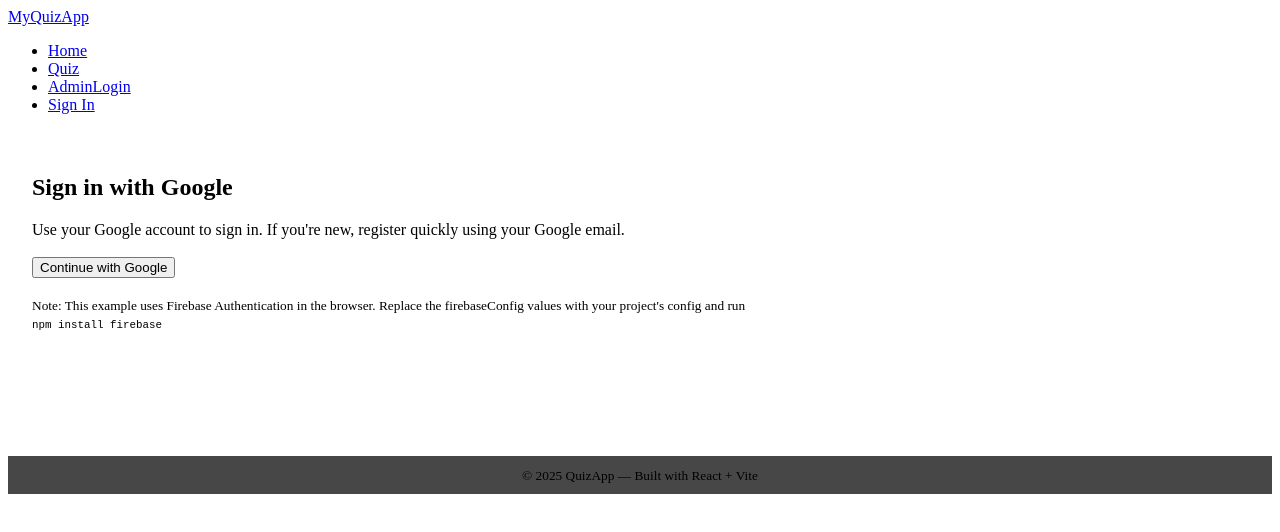
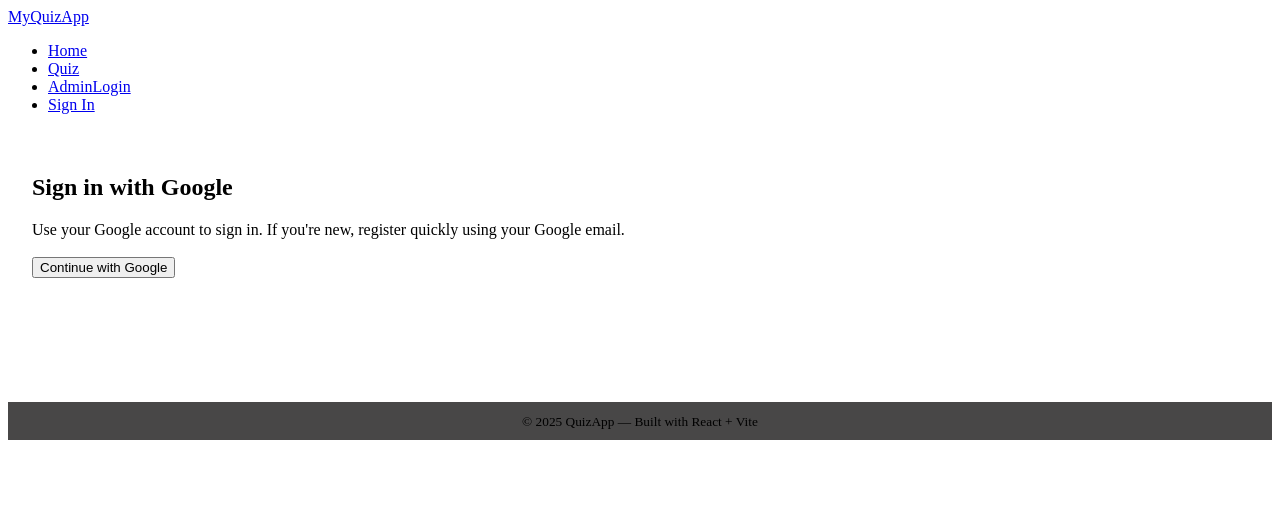
Before and after one commit to SolenSarkar/myquiz, a React (Vite) app in the folder myquiz-main/: page /signin in a window 1280 px wide. Shown: the top 532 px of the page. Built offline with nearby package versions, Linux system fonts and the light colour scheme; no server answers; the HTML template or start-up script is replaced by a standard one.

Commit message:
Fix Firebase duplicate initialization in SignIn page

```diff
--- a/myquiz-main/src/pages/SignIn.jsx
+++ b/myquiz-main/src/pages/SignIn.jsx
@@ -1,22 +1,8 @@
 // New SignIn page with Google Authentication (Firebase)
 import React, { useEffect, useState } from 'react'
 import { useNavigate } from 'react-router-dom'
-
-// Firebase modular SDK
-import { initializeApp, getApps } from 'firebase/app'
-import { getAuth, GoogleAuthProvider, signInWithPopup, signOut } from 'firebase/auth'
-import { auth as FirebaseAuth } from '../firebase'
-
-// Initialize Firebase app (replace config with your project's values)
-const firebaseConfig = {
-  apiKey: "REPLACE_ME",
-  authDomain: "REPLACE_ME",
-  projectId: "REPLACE_ME",
-  appId: "REPLACE_ME"
-}
-if (!getApps().length) {
-  initializeApp(firebaseConfig)
-}
+import { GoogleAuthProvider, signInWithPopup, signOut } from 'firebase/auth'
+import { auth } from '../firebase'
 
 export default function SignIn() {
   const navigate = useNavigate()
@@ -25,7 +11,6 @@ export default function SignIn() {
   const [error, setError] = useState(null)
   const [registered, setRegistered] = useState(false)
 
-  const auth = FirebaseAuth;
   const provider = new GoogleAuthProvider()
 
   useEffect(() => {
@@ -109,14 +94,6 @@ export default function SignIn() {
           {error && (
             <div role="alert" style={{ color: '#ff6b6b', marginTop: 12 }}>{error}</div>
           )}
-
-          <div style={{ marginTop: 18, color: 'var(--muted)' }}>
-            <small>
-              Note: This example uses Firebase Authentication in the browser. Replace the firebaseConfig values with your project's config and run
-              <br />
-              <code>npm install firebase</code>
-            </small>
-          </div>
         </div>
       </section>
     </main>
```
